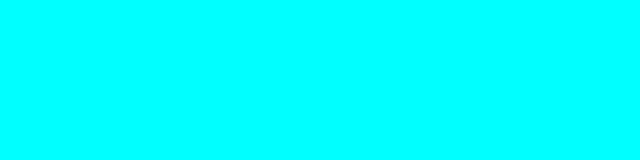
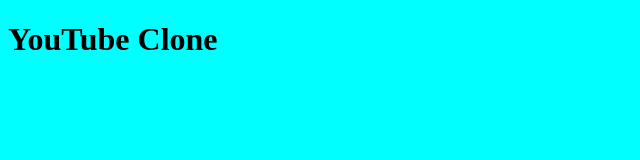
Before and after one commit to vesaqilerxhiu/youtube-clone, a plain HTML site: page index.html in a window 1280 px wide. Shown: the whole page, without its empty margins (0-640 px from the left). Drawn offline with Linux system fonts and the light colour scheme.

Commit message:
Update index.html

```diff
--- a/index.html
+++ b/index.html
@@ -14,5 +14,8 @@
 </head>
 <body>
 
+    <h1>YouTube Clone</h1>
+
+
 </body>
 </html>
```
